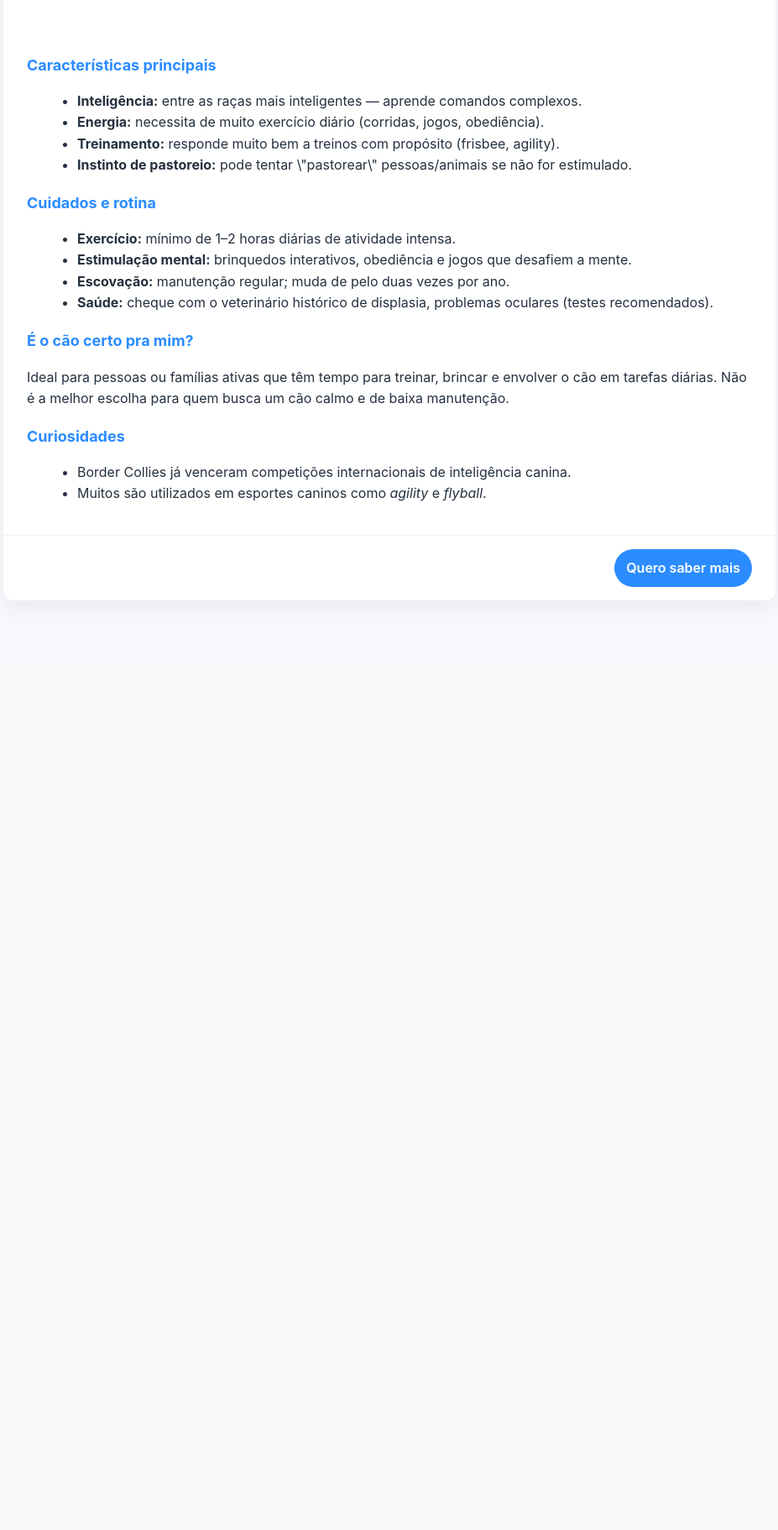
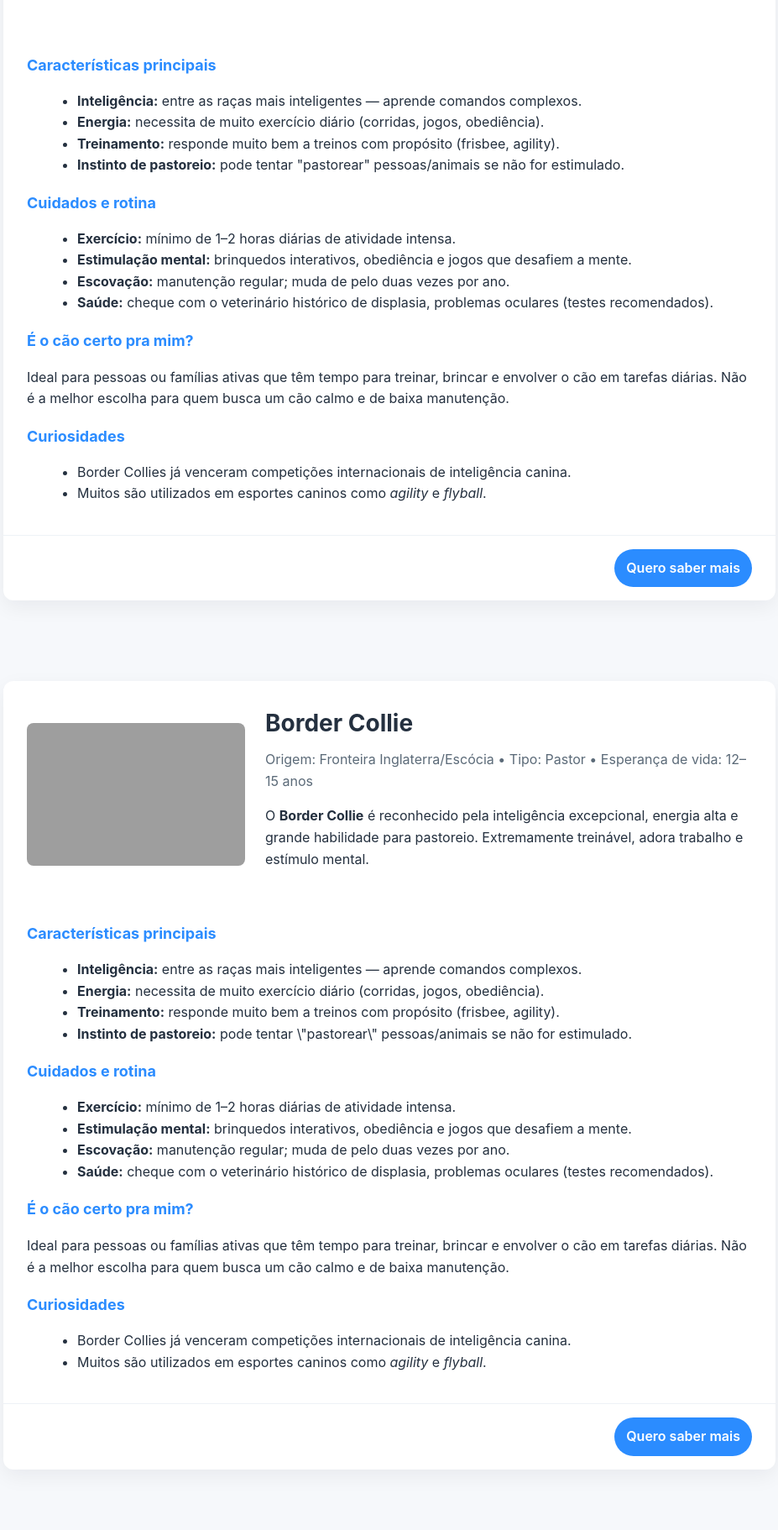
Before and after one commit to rebeccavargas1234-cloud/projeto-invicti, a Flask app: page /border in a window 1280 px wide. Shown: the part 295-2117 px from the top of the page at 84% size, without its empty margins (176-1103 px from the left). Before the commit the page ends 1011 px from the top, so only its background shows below. Run offline with Flask 3, Linux system fonts and the light colour scheme; grey boxes are pictures that could not be loaded.

Commit message:
Separando CSS do HTML

```diff
--- /dev/null
+++ b/static/css/styles.css
@@ -0,0 +1,60 @@
+:root{
+  --bg:#f6f8fb;
+  --card:#ffffff;
+  --accent:#2b8cff;
+  --text:#24303f;
+}
+body{
+  margin:0;
+  font-family:Inter, system-ui, -apple-system, "Segoe UI", Roboto, "Helvetica Neue", Arial;
+  background:var(--bg);
+  color:var(--text);
+  line-height:1.6;
+}
+.container{
+  max-width:920px;
+  margin:48px auto;
+  padding:24px;
+}
+.card{
+  background:var(--card);
+  border-radius:12px;
+  box-shadow:0 8px 24px rgba(15,20,30,0.06);
+  overflow:hidden;
+}
+.hero{
+  display:flex;
+  gap:24px;
+  padding:28px;
+  align-items:center;
+}
+.hero img{
+  width:260px;
+  height:170px;
+  object-fit:cover;
+  border-radius:8px;
+  flex:0 0 260px;
+}
+h1{ margin:0 0 8px 0; font-size:28px; }
+.meta{ color:#5b6a78; margin-bottom:14px; }
+.sections{ padding:0 28px 28px 28px; }
+h2{ color:var(--accent); margin-top:18px; font-size:18px;}
+ul{ margin:8px 0 8px 20px; }
+.cta{
+  display:flex;
+  justify-content:flex-end;
+  padding:16px 28px;
+  border-top:1px solid #eef2f6;
+}
+.pill{
+  background:var(--accent);
+  color:white;
+  padding:10px 14px;
+  border-radius:999px;
+  text-decoration:none;
+  font-weight:600;
+}
+@media (max-width:720px){
+  .hero{ flex-direction:column; align-items:stretch; }
+  .hero img{ width:100%; height:200px; }
+}
--- a/templates/border.html
+++ b/templates/border.html
@@ -4,68 +4,62 @@
   <meta charset="utf-8" />
   <meta name="viewport" content="width=device-width,initial-scale=1" />
   <title>Border Collie — Raça</title>
-  <style>
-    :root{
-      --bg:#f6f8fb;
-      --card:#ffffff;
-      --accent:#2b8cff;
-      --text:#24303f;
-    }
-    body{
-      margin:0;
-      font-family:Inter, system-ui, -apple-system, "Segoe UI", Roboto, "Helvetica Neue", Arial;
-      background:var(--bg);
-      color:var(--text);
-      line-height:1.6;
-    }
-    .container{
-      max-width:920px;
-      margin:48px auto;
-      padding:24px;
-    }
-    .card{
-      background:var(--card);
-      border-radius:12px;
-      box-shadow:0 8px 24px rgba(15,20,30,0.06);
-      overflow:hidden;
-    }
-    .hero{
-      display:flex;
-      gap:24px;
-      padding:28px;
-      align-items:center;
-    }
-    .hero img{
-      width:260px;
-      height:170px;
-      object-fit:cover;
-      border-radius:8px;
-      flex:0 0 260px;
-    }
-    h1{ margin:0 0 8px 0; font-size:28px; }
-    .meta{ color:#5b6a78; margin-bottom:14px; }
-    .sections{ padding:0 28px 28px 28px; }
-    h2{ color:var(--accent); margin-top:18px; font-size:18px;}
-    ul{ margin:8px 0 8px 20px; }
-    .cta{
-      display:flex;
-      justify-content:flex-end;
-      padding:16px 28px;
-      border-top:1px solid #eef2f6;
-    }
-    .pill{
-      background:var(--accent);
-      color:white;
-      padding:10px 14px;
-      border-radius:999px;
-      text-decoration:none;
-      font-weight:600;
-    }
-    @media (max-width:720px){
-      .hero{ flex-direction:column; align-items:stretch; }
-      .hero img{ width:100%; height:200px; }
-    }
-  </style>
+  <link rel="stylesheet" href="{{ url_for('static', filename='css/styles.css') }}">
+</head>
+<body>
+  <div class="container">
+    <div class="card">
+      <div class="hero">
+        <img src="https://upload.wikimedia.org/wikipedia/commons/2/26/Border_Collie_liver_portrait.jpg" alt="Border Collie">
+        <div>
+          <h1>Border Collie</h1>
+          <div class="meta">
+            Origem: Fronteira Inglaterra/Escócia • Tipo: Pastor • Esperança de vida: 12–15 anos
+          </div>
+          <p>
+            O <strong>Border Collie</strong> é reconhecido pela inteligência excepcional, energia alta e
+            grande habilidade para pastoreio. Extremamente treinável, adora trabalho e estímulo mental.
+          </p>
+        </div>
+      </div>
+
+      <div class="sections">
+        <h2>Características principais</h2>
+        <ul>
+          <li><strong>Inteligência:</strong> entre as raças mais inteligentes — aprende comandos complexos.</li>
+          <li><strong>Energia:</strong> necessita de muito exercício diário (corridas, jogos, obediência).</li>
+          <li><strong>Treinamento:</strong> responde muito bem a treinos com propósito (frisbee, agility).</li>
+          <li><strong>Instinto de pastoreio:</strong> pode tentar "pastorear" pessoas/animais se não for estimulado.</li>
+        </ul>
+
+        <h2>Cuidados e rotina</h2>
+        <ul>
+          <li><strong>Exercício:</strong> mínimo de 1–2 horas diárias de atividade intensa.</li>
+          <li><strong>Estimulação mental:</strong> brinquedos interativos, obediência e jogos que desafiem a mente.</li>
+          <li><strong>Escovação:</strong> manutenção regular; muda de pelo duas vezes por ano.</li>
+          <li><strong>Saúde:</strong> cheque com o veterinário histórico de displasia, problemas oculares (testes recomendados).</li>
+        </ul>
+
+        <h2>É o cão certo pra mim?</h2>
+        <p>
+          Ideal para pessoas ou famílias ativas que têm tempo para treinar, brincar e envolver o cão em
+          tarefas diárias. Não é a melhor escolha para quem busca um cão calmo e de baixa manutenção.
+        </p>
+
+        <h2>Curiosidades</h2>
+        <ul>
+          <li>Border Collies já venceram competições internacionais de inteligência canina.</li>
+          <li>Muitos são utilizados em esportes caninos como <em>agility</em> e <em>flyball</em>.</li>
+        </ul>
+      </div>
+
+      <div class="cta">
+        <a class="pill" href="#" onclick="alert('Mais conteúdo em breve!')">Quero saber mais</a>
+      </div>
+    </div>
+  </div>
+</body>
+</html>
 </head>
 <body>
   <div class="container">
```
